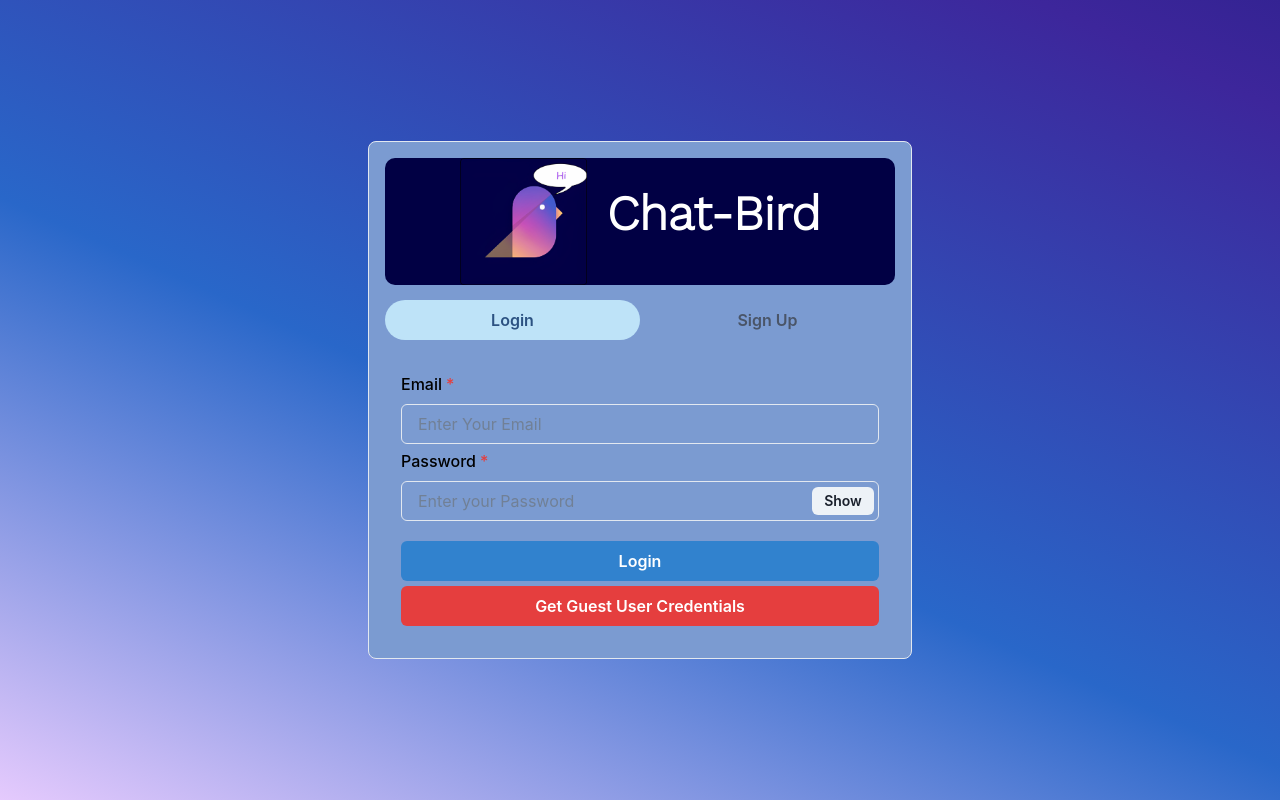
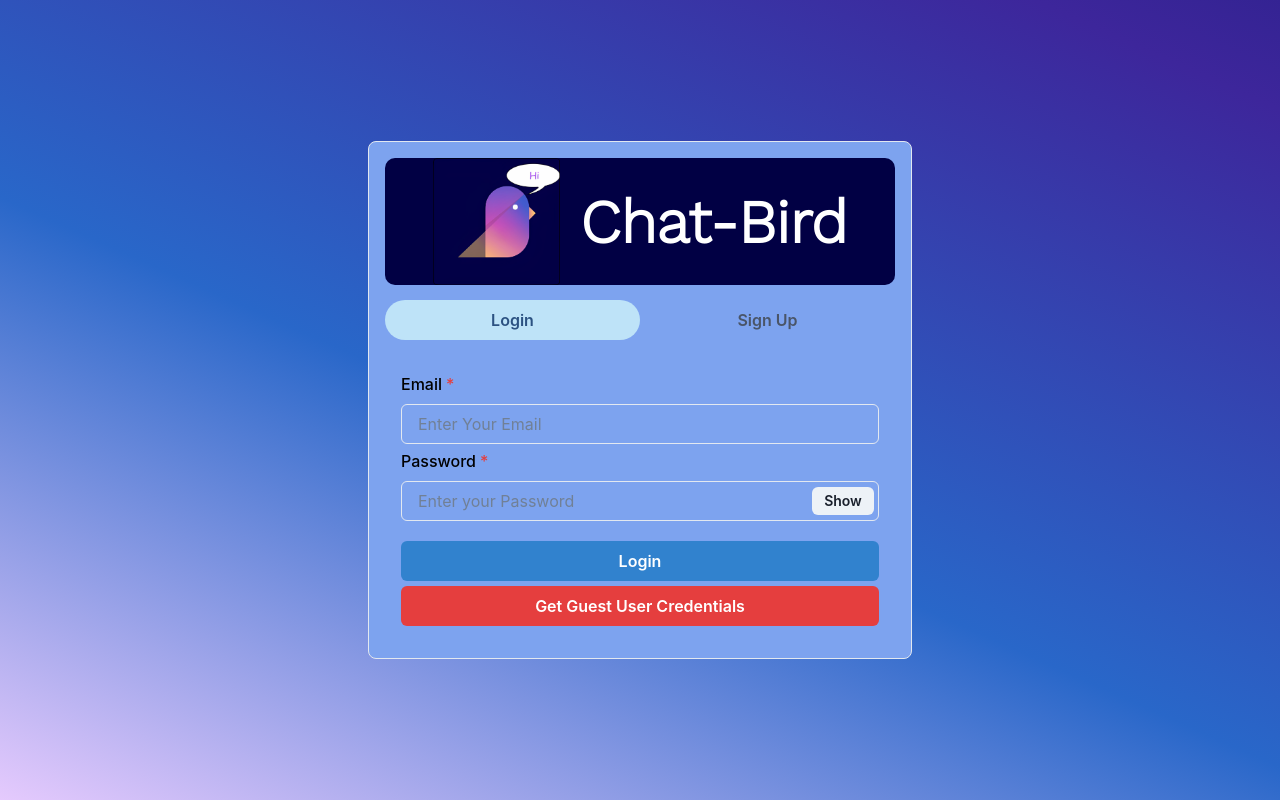
Before and after one commit to DevashishDeshmukh/MERN-Chat-App-frontend, a React (Create React App) app: page / in a window 1280 px wide. Built offline with nearby package versions, Linux system fonts and the light colour scheme.

Commit message:
CSS Fine tune for HoemPage and LOGO

```diff
--- a/src/Pages/HomePage.css
+++ b/src/Pages/HomePage.css
@@ -1,14 +1,15 @@
 #HomePageHeader{
-    background-color: #2b2d42;
+    background-color: #5f9bc6;
 }
 
 #HomePageFormsCSS{
-    background-color: #7b9bd1 ;
+    background-color: #7da3ef ;
 }
+
 
 #logoBox{
     background-color: #010044;
-    color: #fff;
+    color: #ffffff;
     margin-bottom: 15px;
     border-radius: 10px;
     display: flex;
--- a/src/Pages/Homepage.js
+++ b/src/Pages/Homepage.js
@@ -49,7 +49,7 @@ function Homepage() {
       >
         <div id="logoBox"  >
       <img  width={"25%"} src={img1} alt="React Image" />
-      <Text fontSize="5xl" fontFamily="Work sans" marginLeft="20px" marginTop="20px"
+      <Text fontSize="6xl" fontFamily="Work sans" marginLeft="20px" marginTop="20px"
       fontWeight="600"
        >
           Chat-Bird
@@ -59,7 +59,7 @@ function Homepage() {
           <TabList
           color="white"
           mb="1em">
-            <Tab _selected_selected={{ color: 'white', bg: 'teal.500' }}>Login</Tab>
+            <Tab >Login</Tab>
             <Tab>Sign Up</Tab>
           </TabList>
           <TabPanels>
```
